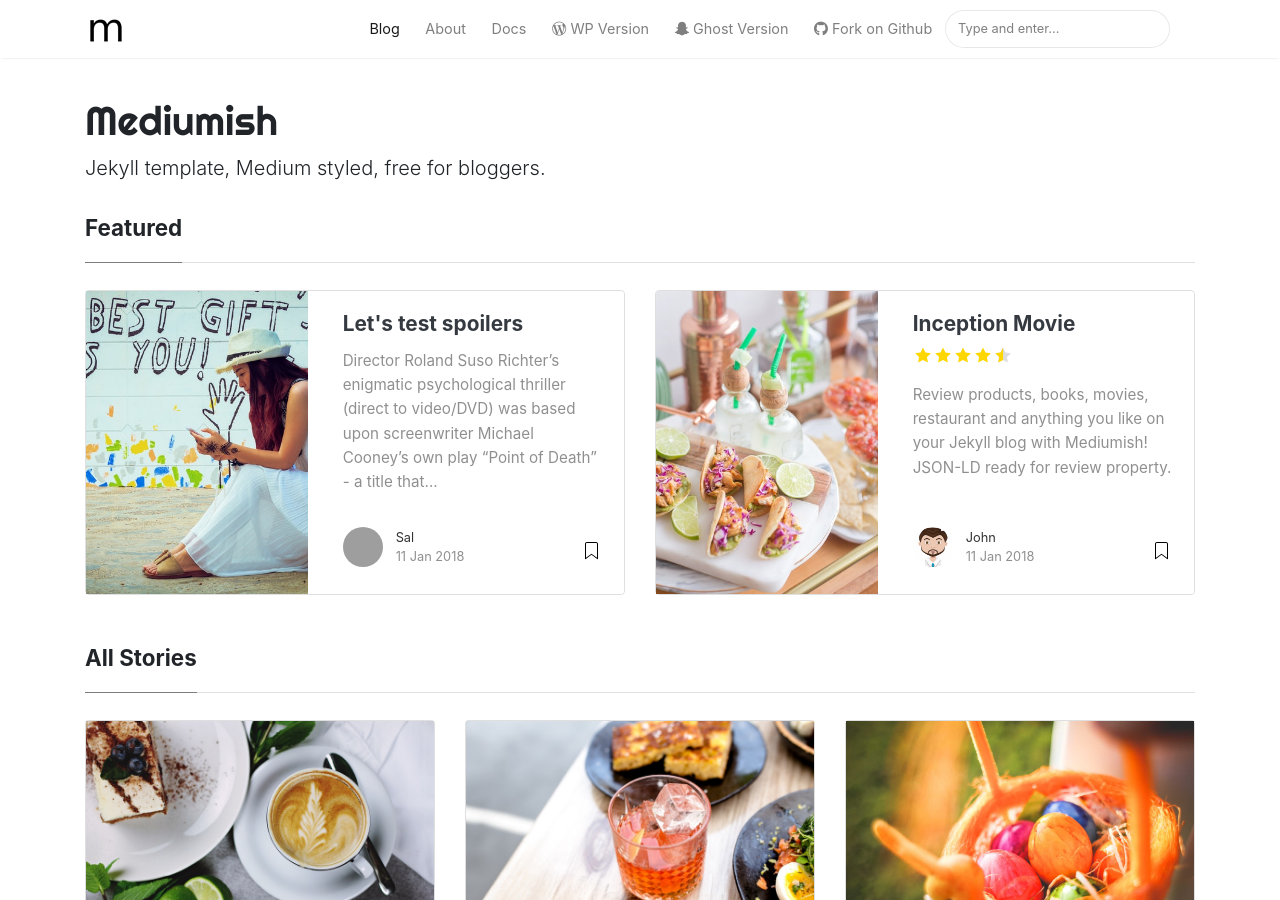
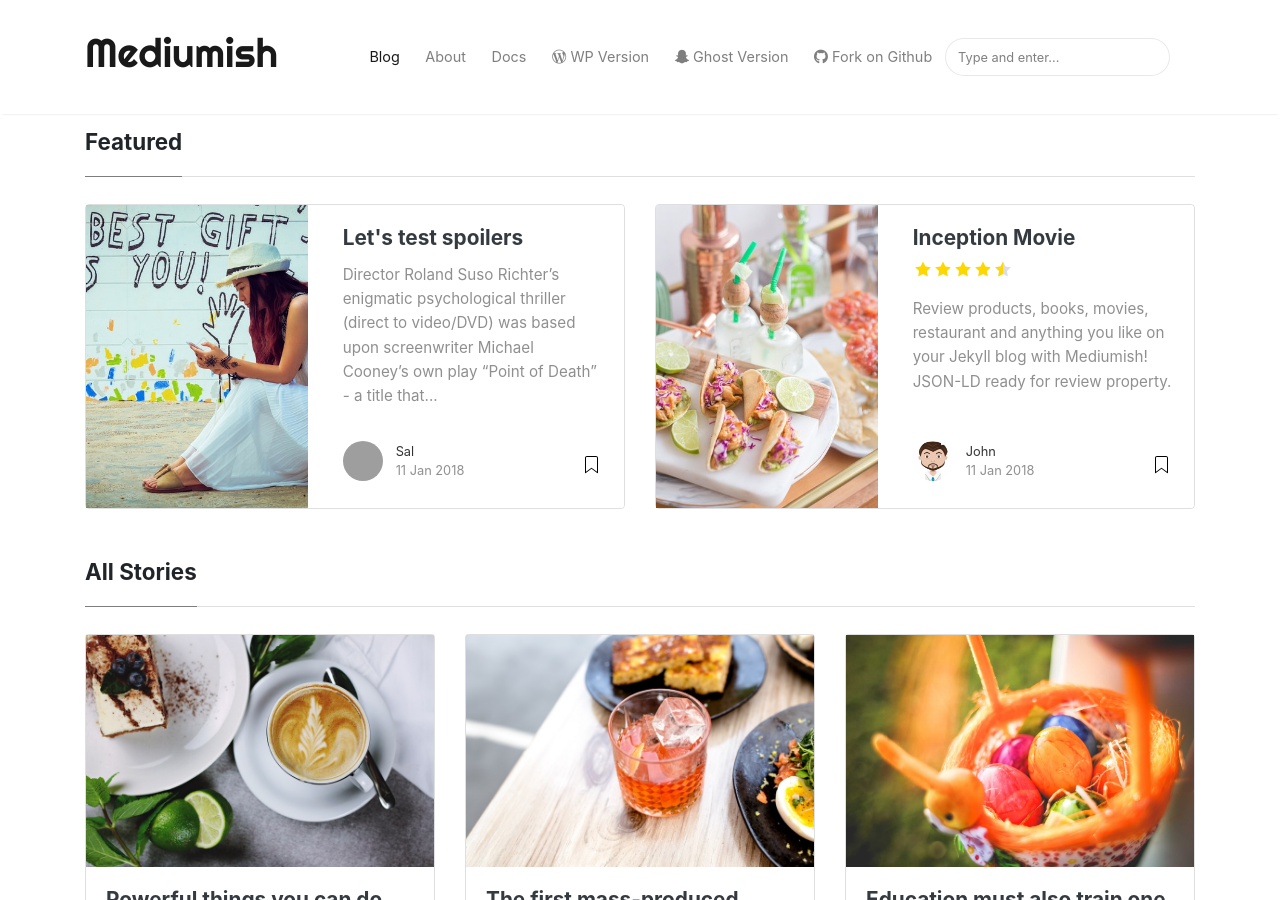
Before and after one commit to m3m3-productions/m3m3-productions.github.io, a Jekyll site: the page built from index.html, in a window 1280 px wide and 900 px high. Built offline with Jekyll 4.4.1, drawn with Linux system fonts in a browser that asks for light colours; nearby versions of some CDN libraries; the list of posts is cut into pages by our own code; grey boxes are pictures that could not be loaded.

Commit message:
Update default.html

```diff
--- a/_layouts/default.html
+++ b/_layouts/default.html
@@ -46,11 +46,12 @@ ga('send', 'pageview');
 <nav class="navbar navbar-expand-lg navbar-light bg-white fixed-top mediumnavigation nav-down">
 
     <div class="container pr-0">
+    	<div class="mainheading">
+		<a class="navbar-brand" href="{{ site.baseurl }}/">
+    		<h1 class="sitetitle">{{ site.name }}</h1>
+		</a>
+    	</div>
 
-    <!-- Begin Logo -->
-    <a class="navbar-brand" href="{{ site.baseurl }}/">
-    <img src="{{ site.baseurl }}/{{ site.logo }}" alt="{{ site.name }}">
-    </a>
     <!-- End Logo -->
 
     <button class="navbar-toggler" type="button" data-toggle="collapse" data-target="#navbarMediumish" aria-controls="navbarSupportedContent" aria-expanded="false" aria-label="Toggle navigation">
@@ -101,6 +102,9 @@ ga('send', 'pageview');
 
     </div>
 </nav>
+
+	</br></br>
+
 <!-- End Navigation
 ================================================== -->
 
@@ -110,12 +114,7 @@ ga('send', 'pageview');
 
 <!-- Site Title
 ================================================== -->
-<div class="mainheading">
-    <h1 class="sitetitle">{{ site.name }}</h1>
-    <p class="lead">
-        {{ site.description }}
-    </p>
-</div>
+
 
 <!-- Content
 ================================================== -->
```
